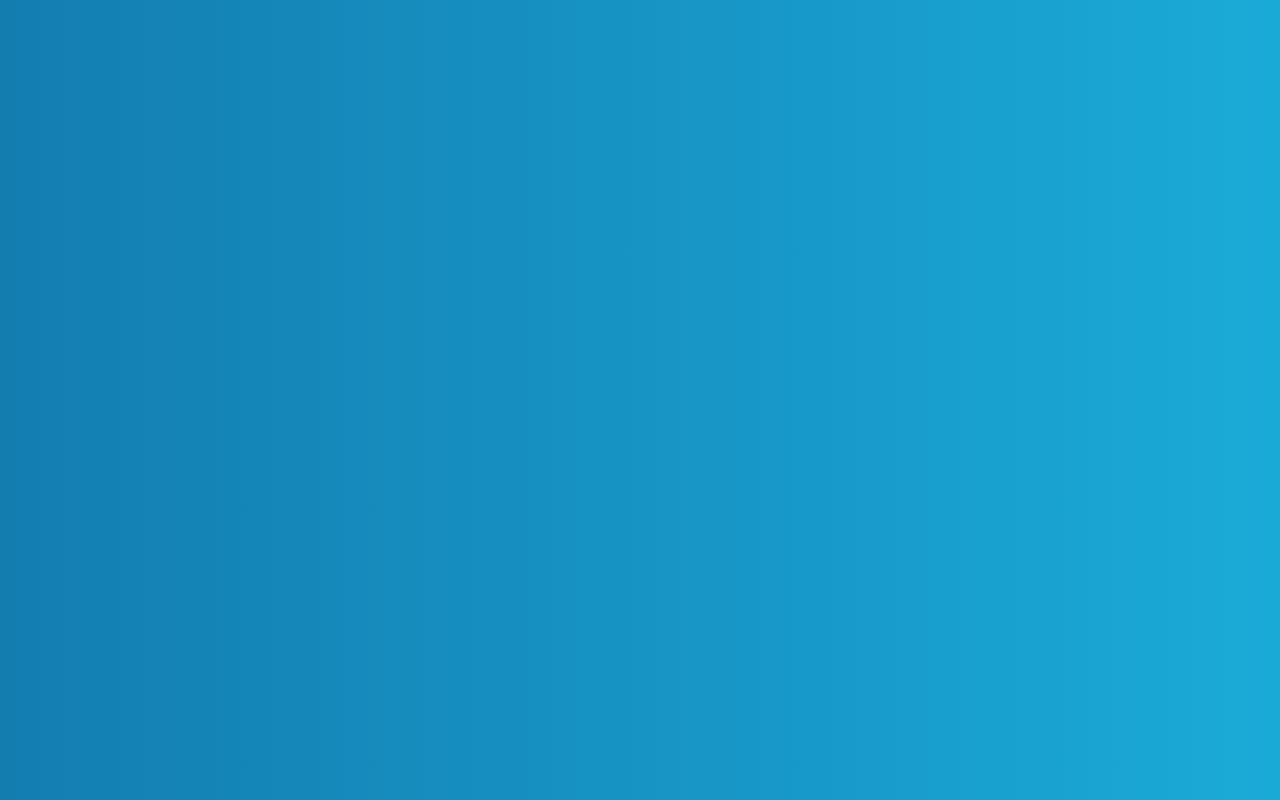
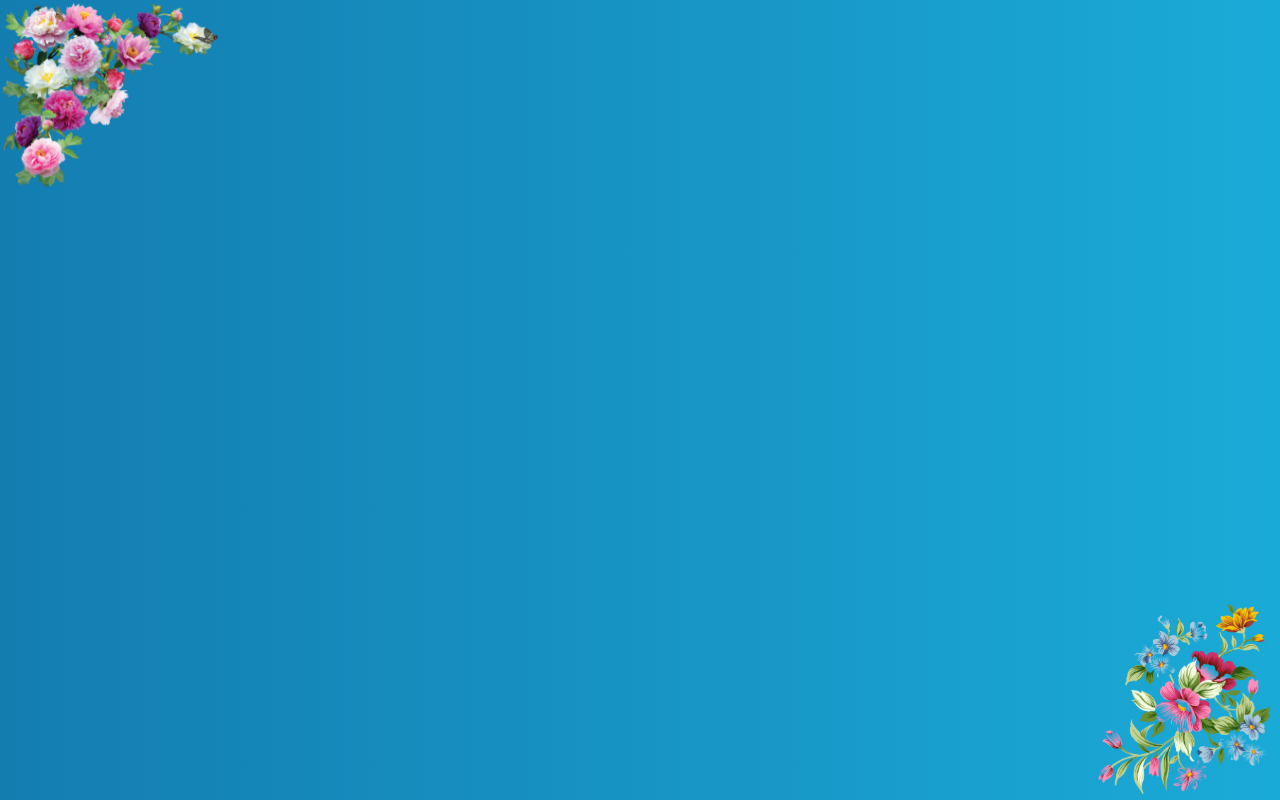
Before and after one commit to cheehwatang/inspirational-quote-image-generator, a Next.js app: page / in a window 1280 px wide. Built offline with nearby package versions, Linux system fonts and the light colour scheme.

Commit message:
Add the flower decorators to index

```diff
--- a/components/QuoteGenerator/QuoteGeneratorElements.tsx
+++ b/components/QuoteGenerator/QuoteGeneratorElements.tsx
@@ -1,4 +1,5 @@
 import styled from "styled-components";
+import Image from "next/image";
 
 export const GradientBackgroundContainer = styled.div`
 	background: linear-gradient(to right, #000046, #1cb5e0);
@@ -18,3 +19,17 @@ export const GradientBackgroundContainer = styled.div`
 		}
 	}
 `;
+
+export const BackgroundImageLeft = styled(Image)`
+	position: fixed;
+	z-index: 1;
+	left: 0;
+	top: 0;
+`;
+
+export const BackgroundImageRight = styled(Image)`
+	position: fixed;
+	z-index: 1;
+	right: 0;
+	bottom: 0;
+`;
--- a/pages/index.tsx
+++ b/pages/index.tsx
@@ -1,5 +1,15 @@
 import Head from "next/head";
-import { GradientBackgroundContainer } from "@/components/QuoteGenerator/QuoteGeneratorElements";
+
+// Components
+import {
+	BackgroundImageLeft,
+	BackgroundImageRight,
+	GradientBackgroundContainer,
+} from "@/components/QuoteGenerator/QuoteGeneratorElements";
+
+// Assets
+import FlowerLeft from "@/assets/FlowerLeft.png";
+import FlowerRight from "@/assets/FlowerRight.png";
 
 export default function Home() {
 	return (
@@ -13,7 +23,18 @@ export default function Home() {
 				<meta name="viewport" content="width=device-width, initial-scale=1" />
 				<link rel="icon" href="/favicon.ico" />
 			</Head>
-			<GradientBackgroundContainer></GradientBackgroundContainer>
+			<GradientBackgroundContainer>
+				<BackgroundImageLeft
+					src={FlowerLeft}
+					height="200"
+					alt="Flower Background Decorator"
+				/>
+				<BackgroundImageRight
+					src={FlowerRight}
+					height="200"
+					alt="Flower Background Decorator"
+				/>
+			</GradientBackgroundContainer>
 		</>
 	);
 }
```
